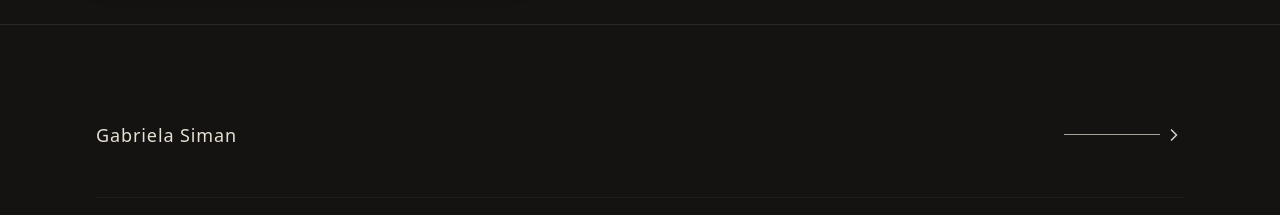
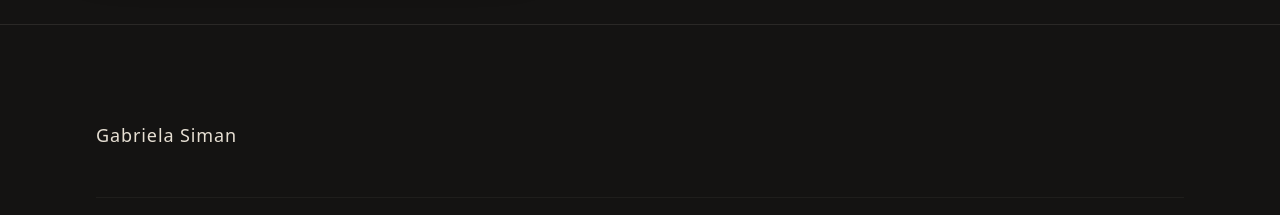
Before and after one commit to uncled2503/Gabinutri, a React (Vite) app: page / in a window 1280 px wide. Shown: the part 3400-3615 px from the top of the page. Built offline with nearby package versions, Linux system fonts and the light colour scheme.

Commit message:
[dyad] Removida a linha decorativa com seta no topo da seção Muito Além - wrote 1 file(s)

```diff
--- a/src/pages/Index.tsx
+++ b/src/pages/Index.tsx
@@ -413,15 +413,11 @@ export default function Index() {
           id="alem"
           className="min-h-screen flex flex-col justify-between py-12 md:py-24 px-6 sm:px-12 lg:px-24 relative bg-[#141312] overflow-hidden"
         >
-          {/* Top Line: name on left, slick arrow on right */}
+          {/* Top Line: name on left, line and slick arrow completely removed */}
           <div className="w-full flex items-center justify-between pb-6 md:pb-12 border-b border-[#E6DFD3]/5">
             <span className="text-base sm:text-lg font-sans tracking-[0.05em] text-[#E6DFD3] font-light">
               Gabriela Siman
             </span>
-            <div className="flex items-center gap-3 text-[#E6DFD3]/90">
-              <span className="w-16 sm:w-24 h-[1px] bg-[#E6DFD3]/70"></span>
-              <ChevronRight className="w-5 h-5 -ml-2" />
-            </div>
           </div>
 
           {/* Grid Layout conforming to reference */}
```
